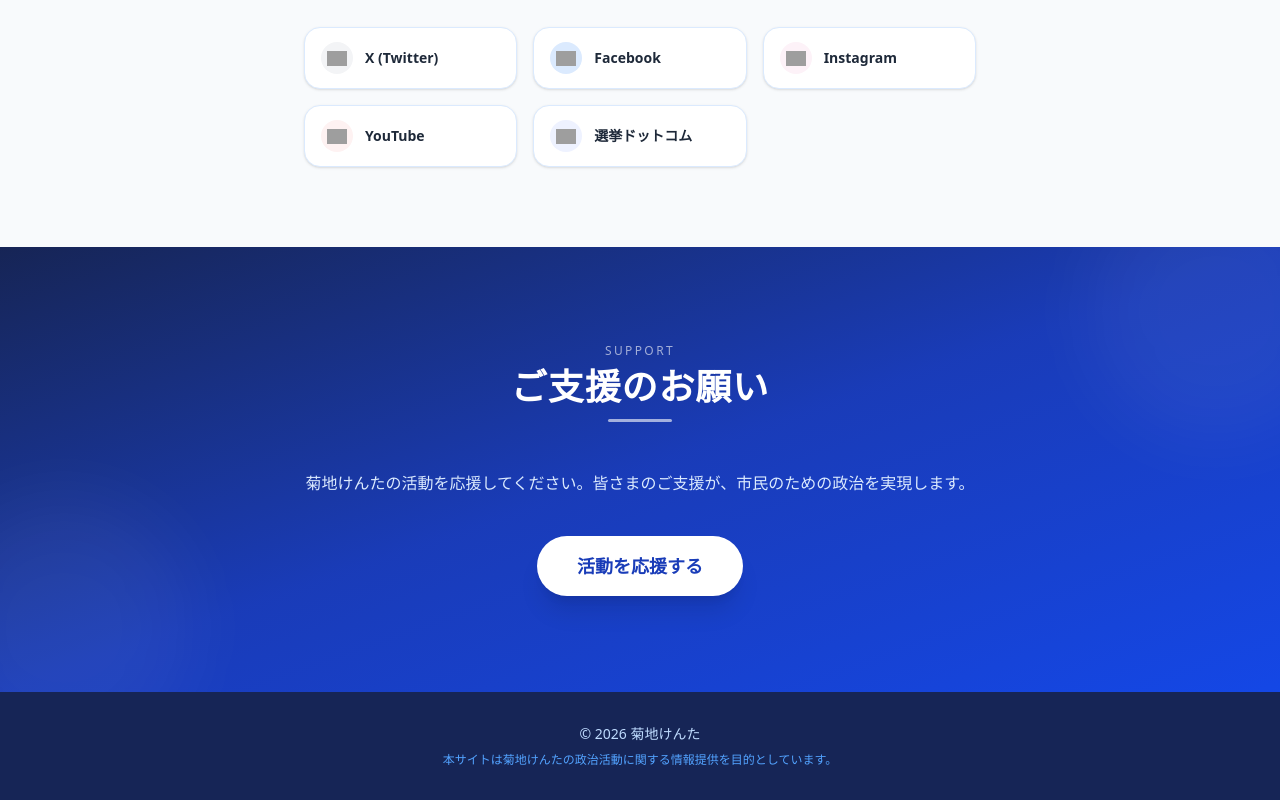
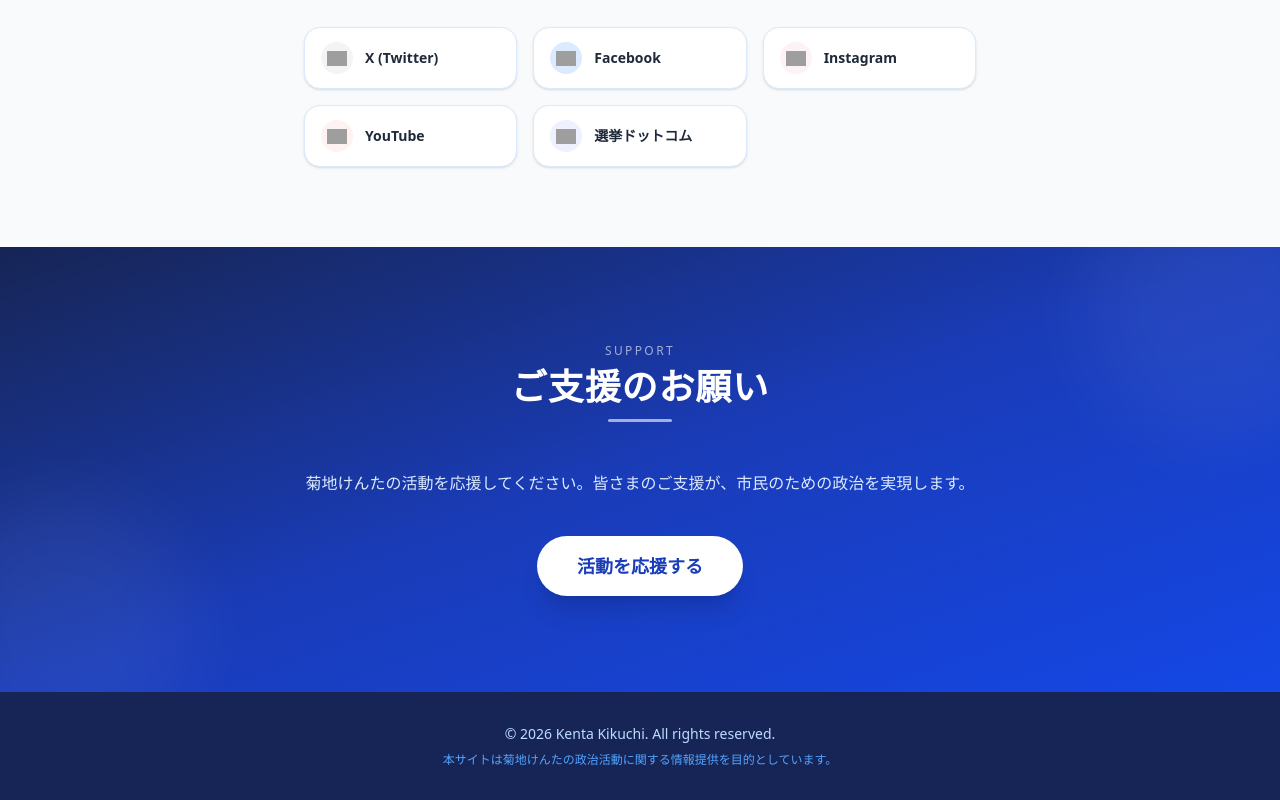
Before and after one commit to kentakikuchi0423/HOMEPAGE, a Next.js app: page / in a window 1280 px wide. Shown: the part 3330-4130 px from the top of the page. Built offline with nearby package versions, Linux system fonts and the light colour scheme; grey boxes are pictures that could not be loaded.

Commit message:
add comments on README.md

```diff
--- a/src/content/site.ts
+++ b/src/content/site.ts
@@ -14,18 +14,18 @@ export type SnsLink = {
 
 export type VideoItem = {
   youtubeVideoId: string; // YouTube 動画 ID（空文字はプレースホルダー表示）
-  title?: string;         // 動画タイトル（任意）
+  title?: string; // 動画タイトル（任意）
 };
 
 export type SiteConfig = {
   brand: {
     headerLogo?: string; // ヘッダーロゴ画像パス（public/ 以下）例: "/images/brand/logo.png"
-    logoAlt?: string;    // ロゴ画像の alt テキスト（省略時は profile.name を使用）
+    logoAlt?: string; // ロゴ画像の alt テキスト（省略時は profile.name を使用）
   };
   activity: {
     municipalReport: {
-      image?: string;      // 画像パス（public/ 以下）例: "/images/activity/report.jpg"
-      imageAlt?: string;   // 画像の alt テキスト
+      image?: string; // 画像パス（public/ 以下）例: "/images/activity/report.jpg"
+      imageAlt?: string; // 画像の alt テキスト
       description: string; // 説明文
     };
   };
@@ -88,16 +88,8 @@ export const siteConfig: SiteConfig = {
     photo: "/images/profile/profile.jpg",
     catchcopy: "いつまでも魅力的な大洲市に。",
     subcopy: "未来をひらく、あなたとともに。",
-    qualifications: [
-      "普通自動車免許",
-      "日本漢字能力検定2級",
-      "○○資格（例）",
-    ],
-    hobbies: [
-      "登山・トレッキング",
-      "地域の祭りへの参加",
-      "読書（歴史・政治）",
-    ],
+    qualifications: ["普通自動車免許", "日本漢字能力検定2級", "○○資格（例）"],
+    hobbies: ["登山・トレッキング", "地域の祭りへの参加", "読書（歴史・政治）"],
   },
   policies: [
     {
@@ -151,13 +143,33 @@ export const siteConfig: SiteConfig = {
   },
   sns: [
     { platform: "X", url: "#", order: 1, iconImage: "/images/social/x.png" },
-    { platform: "Facebook", url: "#", order: 2, iconImage: "/images/social/facebook.png" },
-    { platform: "Instagram", url: "#", order: 3, iconImage: "/images/social/instagram.png" },
-    { platform: "YouTube", url: "#", order: 4, iconImage: "/images/social/youtube.png" },
-    { platform: "選挙ドットコム", url: "#", order: 6, iconImage: "/images/social/senkyo.png" },
+    {
+      platform: "Facebook",
+      url: "#",
+      order: 2,
+      iconImage: "/images/social/facebook.png",
+    },
+    {
+      platform: "Instagram",
+      url: "#",
+      order: 3,
+      iconImage: "/images/social/instagram.png",
+    },
+    {
+      platform: "YouTube",
+      url: "#",
+      order: 4,
+      iconImage: "/images/social/youtube.png",
+    },
+    {
+      platform: "選挙ドットコム",
+      url: "#",
+      order: 6,
+      iconImage: "/images/social/senkyo.png",
+    },
   ],
   footer: {
-    copyright: "© 2026 菊地けんた",
+    copyright: "© 2026 Kenta Kikuchi. All rights reserved.",
     disclaimer:
       "本サイトは菊地けんたの政治活動に関する情報提供を目的としています。",
   },
```
Also changed, not shown: 1 other file (tests, documents, lock files or other folders).
